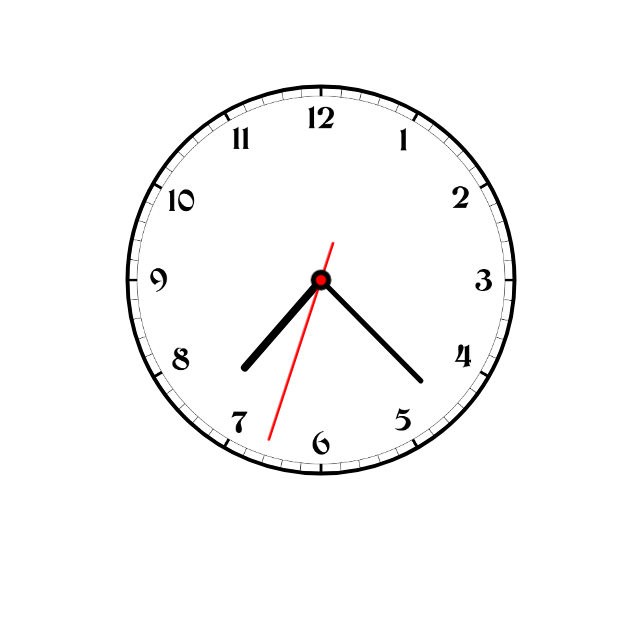
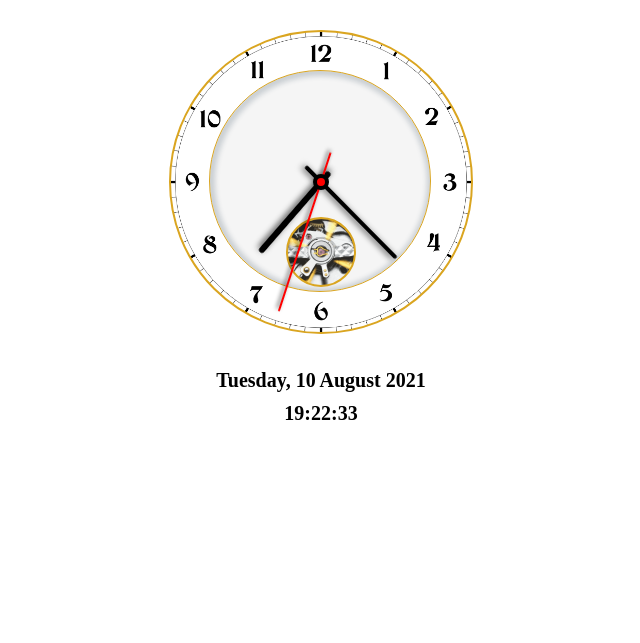
Before and after one commit to VadimBakunovich/rsschool-stage0, a plain HTML site: page js-clock/index.html in a window 1280 px wide. Shown: the whole page, without its empty margins (319-959 px from the left). Drawn offline with Linux system fonts and the light colour scheme.

Commit message:
feat: add time and date in string format

```diff
--- a/js-clock/css/style.css
+++ b/js-clock/css/style.css
@@ -13,16 +13,70 @@ html {
   font-family: 'Roboto', Arial;
   font-style: normal;
   font-weight: normal;
+  background-color: #e3e3e3;
 }
 .container {
   margin: 0 auto;
+  padding: 30px 40px;
   max-width: 1360px;
-  height: 70vh;
+  height: 80vh;
   display: flex;
-  justify-content: center;
+  flex-direction: column;
   align-items: center;
-  background: no-repeat center / 404px url('../img/face.png');
+}
+.clock {
+  margin-bottom: 30px;
+  position: relative;
+  display: flex;
+  border: 2px solid goldenrod;
+  border-radius: 50%;
+  background: no-repeat center / 320px url('../img/face.png');
+}
+svg {
+  z-index: 10;
+}
+.clock::before {
+  content: '';
+  position: absolute;
+  top: 38px;
+  left: 38px;
+  width: 222px;
+  height: 222px;
+  border: 1px solid goldenrod;
+  border-radius: 50%;
+  box-shadow: 1px 1px 5px 4px rgba(34, 60, 80, 0.2) inset;
+  /* background-image: url('https://static1.bigstockphoto.com/4/9/1/large2/194679520.jpg');
+  background-position: center 40%;
+  background-size: 120%;
+  transform: rotate(15deg); */
+  background-color: #f5f5f5;
+}
+.clock::after {
+  content: '';
+  position: absolute;
+  top: 185px;
+  left: 115px;
+  width: 70px;
+  height: 70px;
+  border: 2px solid goldenrod;
+  border-radius: 50%;
+  background: no-repeat center / 150% url('../img/tourbillon.gif');
 }
 #sec {
   transition: transform 200ms cubic-bezier(0.4, 2, 0.55, 0.4);
+  filter: drop-shadow(2px 2px 2px rgba(0, 0, 0, 0.7));
 }
+#min, #hour {
+  filter: drop-shadow(2px 2px 3px rgba(0, 0, 0, 0.7));
+}
+
+.text-info {
+  display: flex;
+  flex-direction: column;
+  align-items: center;
+}
+p {
+  margin: 5px;
+  font-size: 20px;
+  font-weight: 600;
+}
--- a/js-clock/index.html
+++ b/js-clock/index.html
@@ -12,23 +12,19 @@
 </head>
 <body>
   <div class="container">
-    <svg width="400" height="400" viewBox="-5 -5 310 310" xmlns="http://www.w3.org/2000/svg">
-      <circle
-        cx="150" cy="150"
-        r="150"
-        fill="none"
-        stroke="black" stroke-width="3" />
+    <div class="clock">
+      <svg width="300" height="300" viewBox="0 0 300 300" xmlns="http://www.w3.org/2000/svg">
         <line id="hour"
-        x1="150" y1="150"
+          x1="150" y1="160"
           x2="150" y2="60"
           stroke="black" stroke-width="6" stroke-linecap="round" />
         <line id="min"
-        x1="150" y1="150"
-        x2="150" y2="40"
+          x1="150" y1="170"
+          x2="150" y2="45"
           stroke="black" stroke-width="4" stroke-linecap="round" />
         <line id="sec"
           x1="150" y1="180"
-        x2="150" y2="20"
+          x2="150" y2="15"
           stroke="red" stroke-width="2" stroke-linecap="round" />
         <circle
         cx="150" cy="150"
@@ -37,6 +33,11 @@
         stroke="black" stroke-width="4" />
       </svg>
     </div>
+      <div class="text-info">
+        <p id="date"></p>
+        <p id="time"></p>
+      </div>
+  </div>
   <script src="script.js"></script>
 </body>
 </html>
--- a/js-clock/script.js
+++ b/js-clock/script.js
@@ -1,10 +1,13 @@
 setInterval(() => {
-	const sec = document.getElementById('sec');
-	const min = document.getElementById('min');
-	const hour = document.getElementById('hour');
 	const now = new Date();
 	const move = (hand, angle) => hand.setAttribute('transform', `rotate(${angle} 150 150)`);
+  const seconds = now.getSeconds() < 10 ? '0' + now.getSeconds() : now.getSeconds();
+  const minutes = now.getMinutes() < 10 ? '0' + now.getMinutes() : now.getMinutes();
+  const weekDay = ['Sunday', 'Monday', 'Tuesday', 'Wednesday', 'Thursday', 'Friday', 'Saturday'].filter((i, idx) => idx === now.getDay());
+  const month = ['January', 'February', 'March', 'April', 'May', 'June', 'July', 'August', 'September', 'November', 'December'].filter((i, idx) => idx === now.getMonth());
+  date.textContent = weekDay + ', ' + now.getDate() + ' ' + month + ' ' + now.getFullYear();
+  time.textContent = now.getHours() + ':' + minutes + ':' + seconds;
 	move(sec, 6 * now.getSeconds());
 	move(min, 6 * now.getMinutes() + now.getSeconds() / 10);
 	move(hour, 30 * (now.getHours() % 12) + now.getMinutes() / 2);
-}, 500);
+}, 1000);
```
Also changed, not shown: js-clock/img/tourbillon.gif (added). Lines whose indentation alone changed are shown as unchanged.
